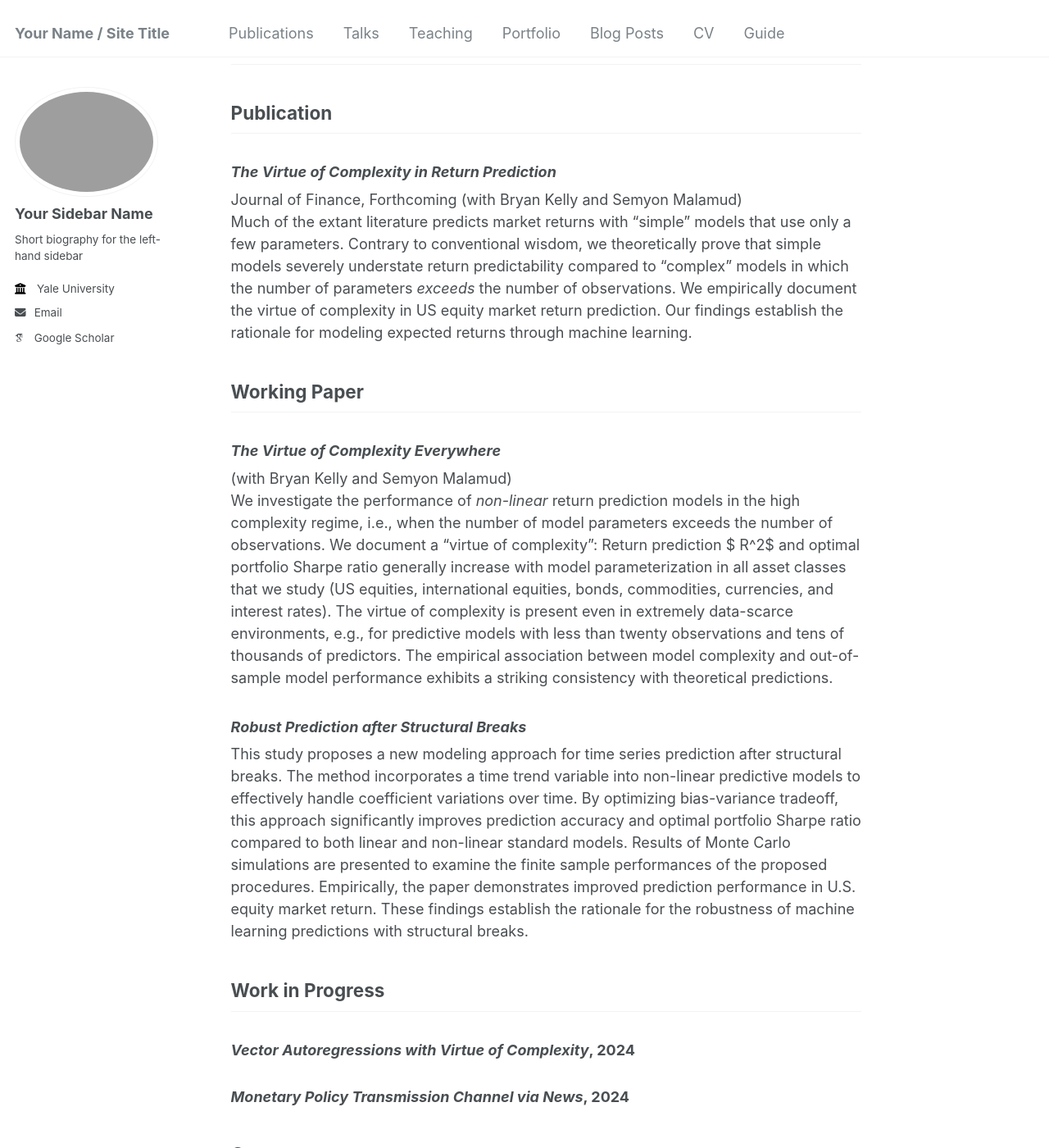
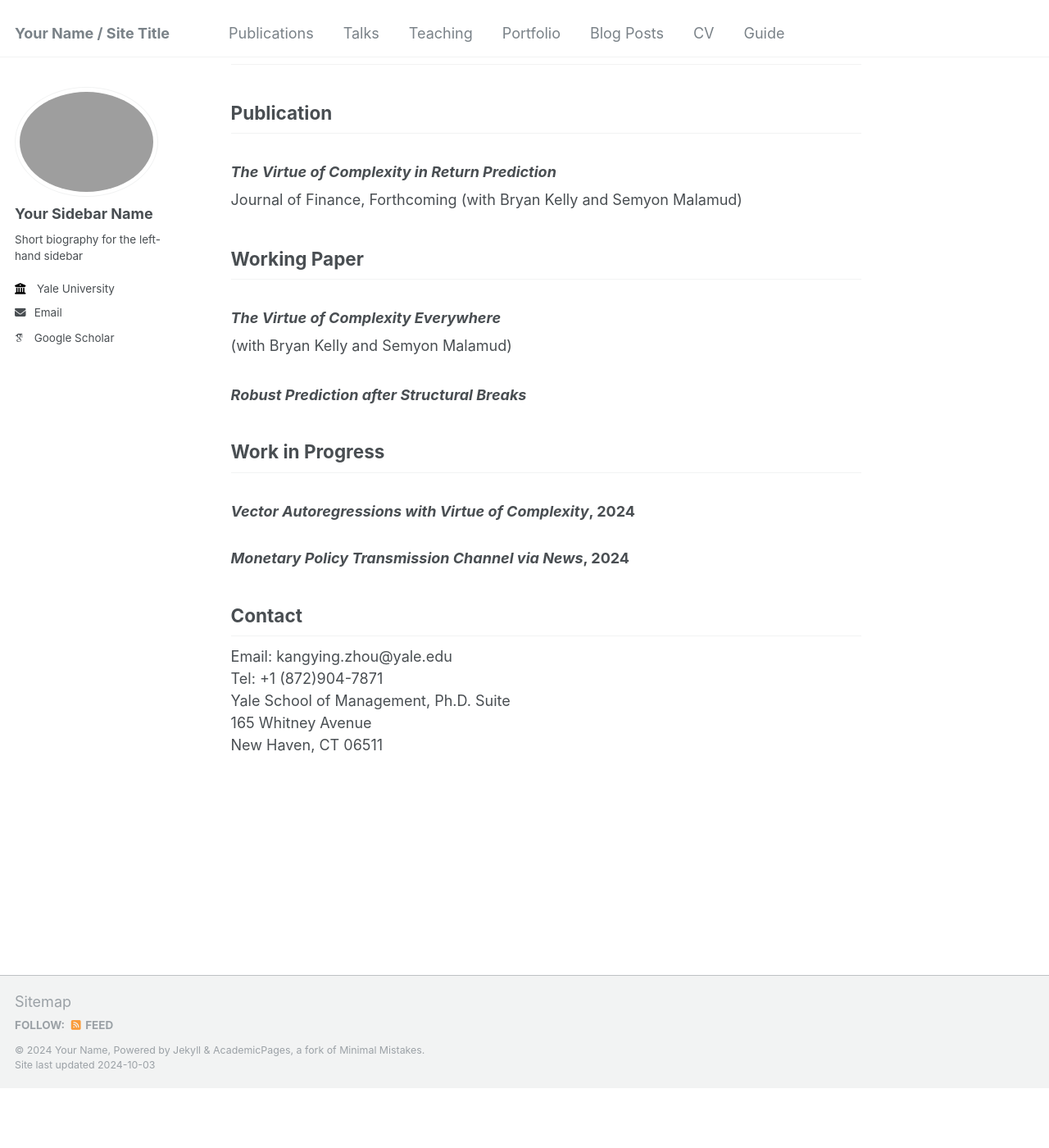
Before and after one commit to rosieli5/rosieli5.github.io, a Jekyll site: the page built from _pages/about.md, in a window 1280 px wide and 1400 px high, scrolled down 999 px. Shown: the whole window at 82% size. Built offline with Jekyll 4.4.1, drawn with Linux system fonts in a browser that asks for light colours; some web fonts are replaced; after the commit the page ends 2326 px from its top, so only the background shows below that.

Commit message:
Update about.md

```diff
--- a/_pages/about.md
+++ b/_pages/about.md
@@ -43,17 +43,17 @@ Publication
 ------
 ### *The Virtue of Complexity in Return Prediction*
 Journal of Finance, Forthcoming (with Bryan Kelly and Semyon Malamud)
-Much of the extant literature predicts market returns with “simple” models that use only a few parameters. Contrary to conventional wisdom, we theoretically prove that simple models severely understate return predictability compared to “complex” models in which the number of parameters *exceeds* the number of observations. We empirically document the virtue of complexity in US equity market return prediction. Our findings establish the rationale for modeling expected returns through machine learning.
+<!-- Much of the extant literature predicts market returns with “simple” models that use only a few parameters. Contrary to conventional wisdom, we theoretically prove that simple models severely understate return predictability compared to “complex” models in which the number of parameters *exceeds* the number of observations. We empirically document the virtue of complexity in US equity market return prediction. Our findings establish the rationale for modeling expected returns through machine learning. -->
 
 
 Working Paper
 ------
 ### *The Virtue of Complexity Everywhere*
 (with Bryan Kelly and Semyon Malamud)
-We investigate the performance of *non-linear* return prediction models in the high complexity regime, i.e., when the number of model parameters exceeds the number of observations. We document a “virtue of complexity”: Return prediction $ R^2$ and optimal portfolio Sharpe ratio generally increase with model parameterization in all asset classes that we study (US equities, international equities, bonds, commodities, currencies, and interest rates). The virtue of complexity is present even in extremely data-scarce environments, e.g., for predictive models with less than twenty observations and tens of thousands of predictors. The empirical association between model complexity and out-of-sample model performance exhibits a striking consistency with theoretical predictions.
+<!-- We investigate the performance of *non-linear* return prediction models in the high complexity regime, i.e., when the number of model parameters exceeds the number of observations. We document a “virtue of complexity”: Return prediction $ R^2$ and optimal portfolio Sharpe ratio generally increase with model parameterization in all asset classes that we study (US equities, international equities, bonds, commodities, currencies, and interest rates). The virtue of complexity is present even in extremely data-scarce environments, e.g., for predictive models with less than twenty observations and tens of thousands of predictors. The empirical association between model complexity and out-of-sample model performance exhibits a striking consistency with theoretical predictions. -->
 
 ### *Robust Prediction after Structural Breaks*
-This study proposes a new modeling approach for time series prediction after structural breaks. The method incorporates a time trend variable into non-linear predictive models to effectively handle coefficient variations over time. By optimizing bias-variance tradeoff, this approach significantly improves prediction accuracy and optimal portfolio Sharpe ratio compared to both linear and non-linear standard models. Results of Monte Carlo simulations are presented to examine the finite sample performances of the proposed procedures. Empirically, the paper demonstrates improved prediction performance in U.S. equity market return. These findings establish the rationale for the robustness of machine learning predictions with structural breaks.
+<!-- This study proposes a new modeling approach for time series prediction after structural breaks. The method incorporates a time trend variable into non-linear predictive models to effectively handle coefficient variations over time. By optimizing bias-variance tradeoff, this approach significantly improves prediction accuracy and optimal portfolio Sharpe ratio compared to both linear and non-linear standard models. Results of Monte Carlo simulations are presented to examine the finite sample performances of the proposed procedures. Empirically, the paper demonstrates improved prediction performance in U.S. equity market return. These findings establish the rationale for the robustness of machine learning predictions with structural breaks. -->
 
 Work in Progress
 ------
```
